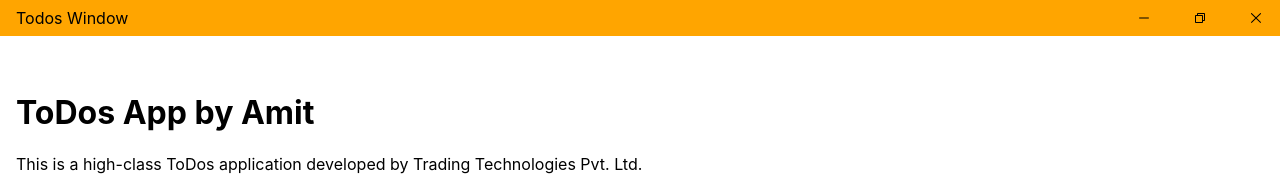
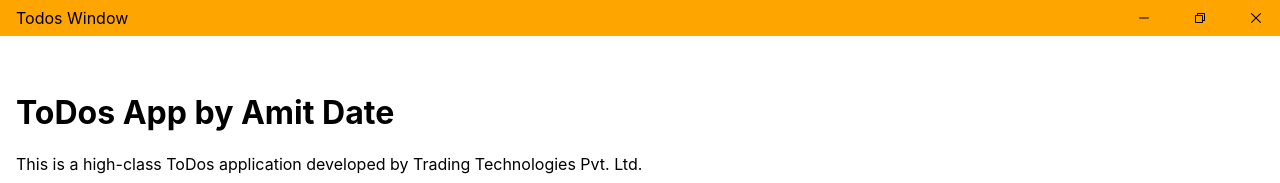
Before and after one commit to amitdate95/amitdate95.github.io, a React (Create React App) app: page / in a window 1280 px wide. Shown: the top 183 px of the page. Built offline with nearby package versions, Linux system fonts and the light colour scheme.

Commit message:
something

```diff
--- a/src/App.js
+++ b/src/App.js
@@ -95,7 +95,7 @@
     <div>
       <TitleBar tauriWindow={tauriWindow} isMaximized={isMaximized} setIsMaximised={setIsMaximised} />
       <div className='container'>
-        <h1>ToDos App by Amit</h1>
+        <h1>ToDos App by Amit Date</h1>
         <p>This is a high-class ToDos application developed by Trading Technologies Pvt. Ltd.</p>
 
         <input className='todo-input' placeholder='Add a new task' onChange={(e) => setCurrentTodo(e.target.value)} value={currentTodo} />
```
